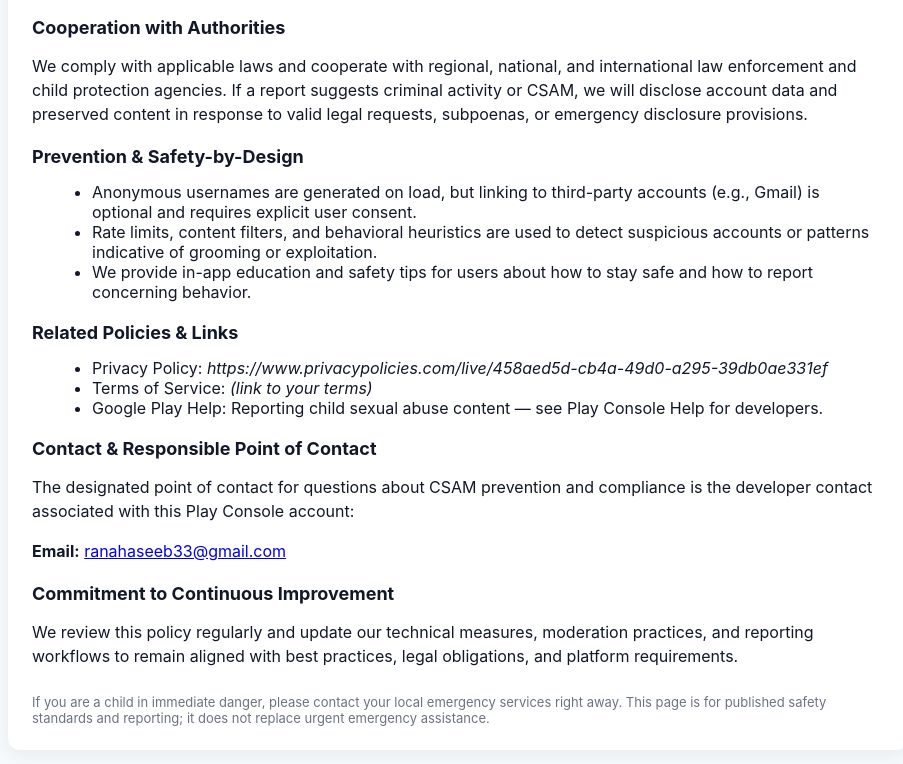
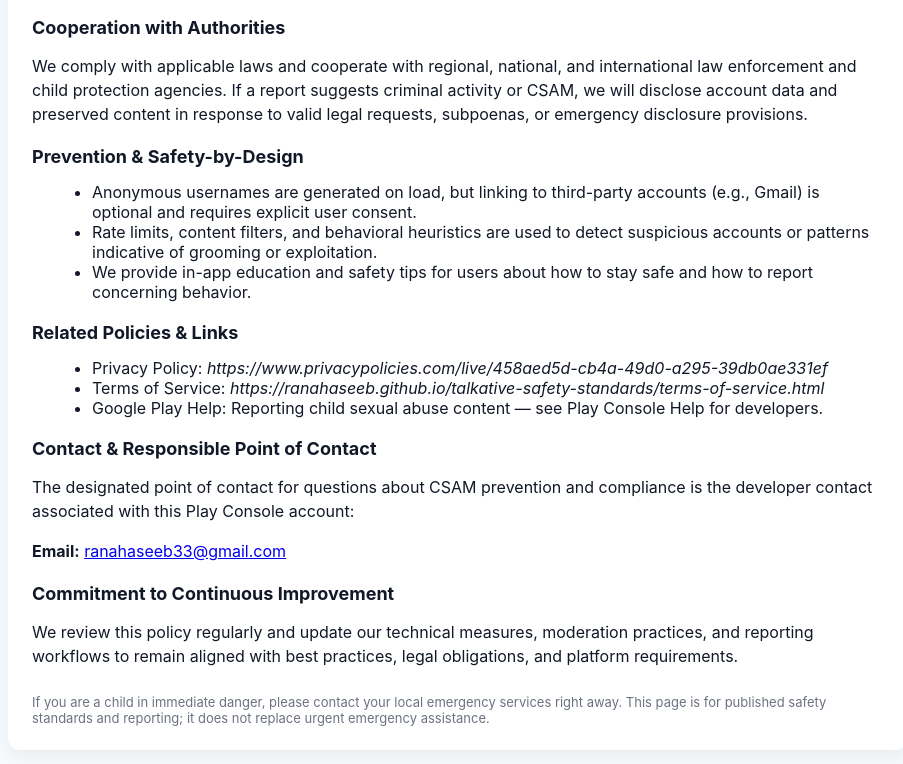
Before and after one commit to RanaHaseeb/talkative-safety-standards, a plain HTML site: page safety-standards.html in a window 1280 px wide. Shown: the part 1229-1993 px from the top of the page, without its empty margins (182-1085 px from the left). Drawn offline with Linux system fonts and the light colour scheme.

Commit message:
Update safety-standards.html

```diff
--- a/safety-standards.html
+++ b/safety-standards.html
@@ -91,7 +91,7 @@
       <h2>Related Policies & Links</h2>
       <ul>
         <li>Privacy Policy: <em>https://www.privacypolicies.com/live/458aed5d-cb4a-49d0-a295-39db0ae331ef</em></li>
-        <li>Terms of Service: <em>(link to your terms)</em></li>
+        <li>Terms of Service: <em>https://ranahaseeb.github.io/talkative-safety-standards/terms-of-service.html</em></li>
         <li>Google Play Help: Reporting child sexual abuse content — see Play Console Help for developers.</li>
       </ul>
 
```
